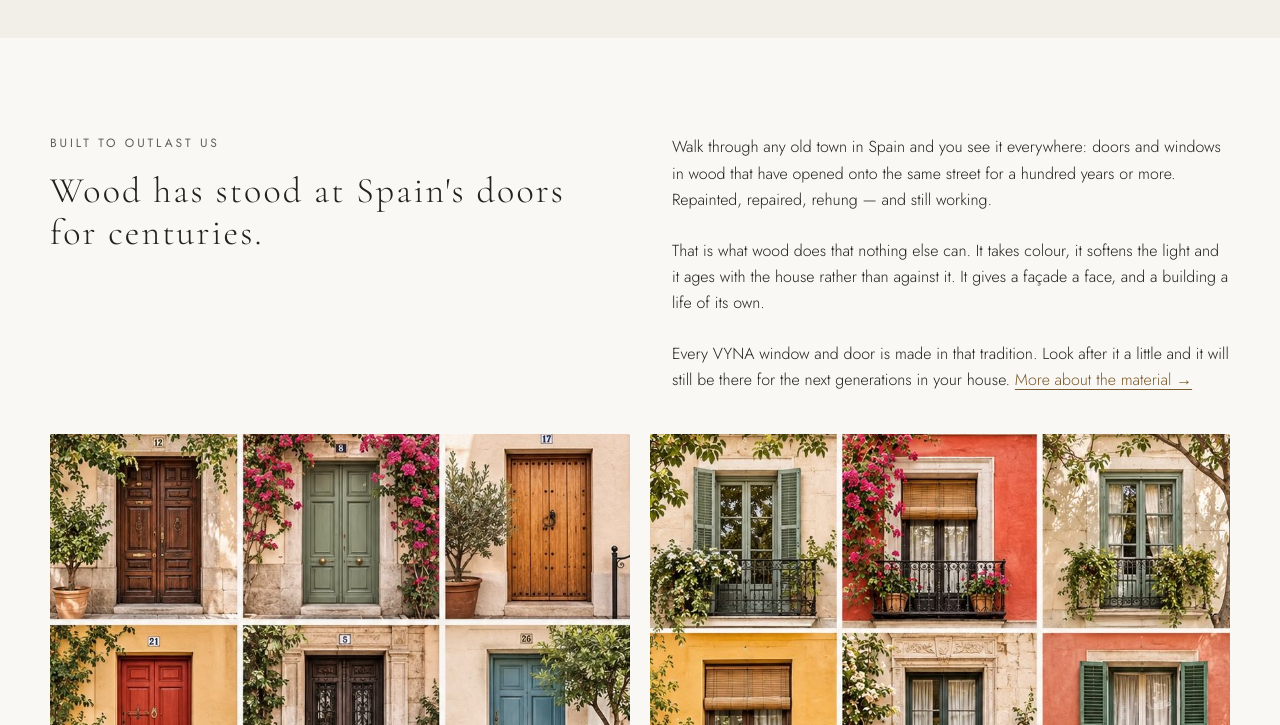
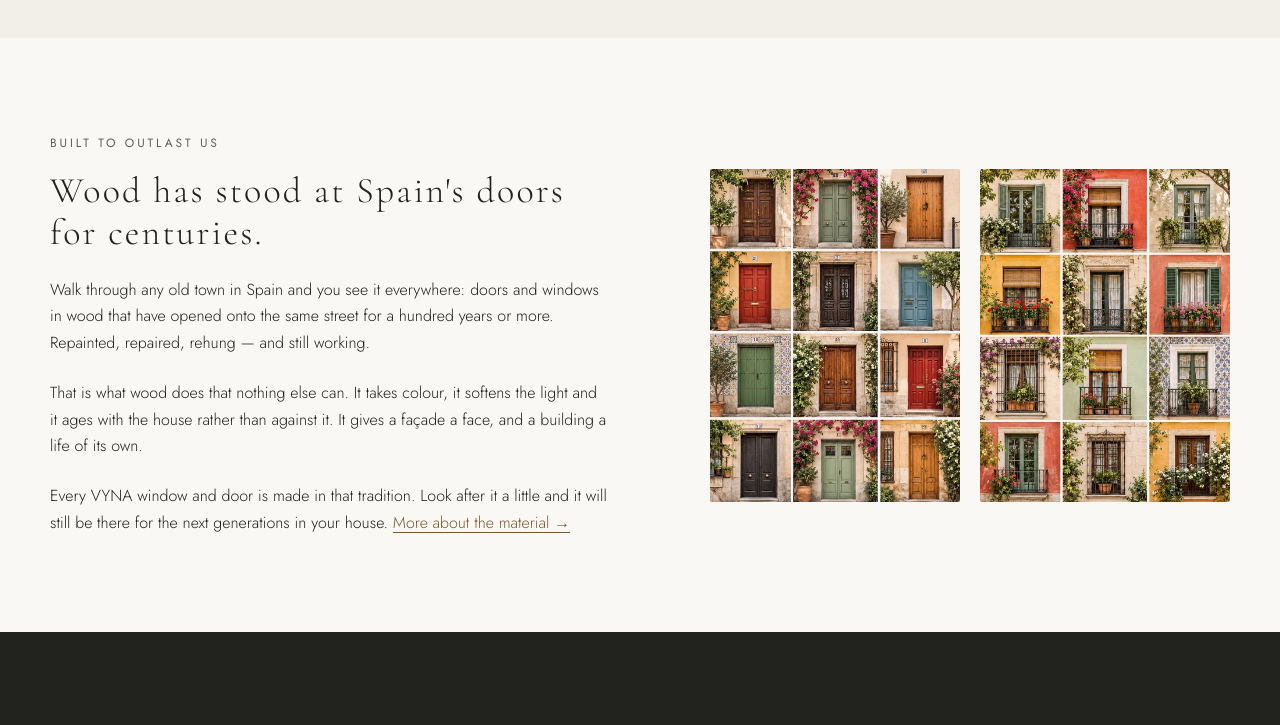
Before and after one commit to tedcederlund/VYNA, a plain HTML site: page public/index.html in a window 1280 px wide. Shown: the part 2760-3485 px from the top of the page. Drawn offline with nearby package versions, Linux system fonts and the light colour scheme.

Commit message:
Make wood heritage collages smaller, side by side next to the text
Co-Authored-By: Claude Opus 5.5 <noreply@anthropic.com>
Claude-Session: https://claude.ai/code/session_012z9iGM29GTKjwVmg4LMzJ9

```diff
--- a/public/assets/style.css
+++ b/public/assets/style.css
@@ -260,3 +260,4 @@ figcaption{margin-top:var(--rum-2);font-size:var(--steg-s);color:var(--text-seku
 .r-34{aspect-ratio:3/4}
 .par{display:grid;grid-template-columns:1fr 1fr;gap:clamp(.75rem,1.6vw,1.25rem);margin-top:var(--rum-4)}
 @media (max-width:600px){.par{grid-template-columns:1fr}}
+.par--liten{margin-top:0;grid-template-columns:1fr 1fr!important;max-width:520px;justify-self:end;width:100%}
--- a/public/index.html
+++ b/public/index.html
@@ -124,19 +124,15 @@
   </section>
 
   <section class="sektion">
-    <div class="omslag">
-      <div class="delad delad--topp">
-        <div>
-          <p class="etikett">Built to outlast us</p>
+    <div class="omslag delad">
+      <div>
+        <p class="etikett">Built to outlast us</p>
           <h2>Wood has stood at Spain&#39;s doors for centuries.</h2>
-        </div>
-        <div>
-          <p>Walk through any old town in Spain and you see it everywhere: doors and windows in wood that have opened onto the same street for a hundred years or more. Repainted, repaired, rehung — and still working.</p>
+        <p>Walk through any old town in Spain and you see it everywhere: doors and windows in wood that have opened onto the same street for a hundred years or more. Repainted, repaired, rehung — and still working.</p>
           <p>That is what wood does that nothing else can. It takes colour, it softens the light and it ages with the house rather than against it. It gives a façade a face, and a building a life of its own.</p>
           <p>Every VYNA window and door is made in that tradition. Look after it a little and it will still be there for the next generations in your house. <a href="/wood/">More about the material →</a></p>
-        </div>
       </div>
-      <div class="par">
+      <div class="par par--liten">
         <figure class="bild r-34"><img src="/assets/photos/doors-heritage.jpg" alt="Old painted and varnished wood doors along Spanish streets" loading="lazy"></figure>
         <figure class="bild r-34"><img src="/assets/photos/windows-heritage.jpg" alt="Wood windows with iron balconies on colourful Spanish façades" loading="lazy"></figure>
       </div>
```
Also changed, not shown: public/es/index.html (+5 -9 lines).
